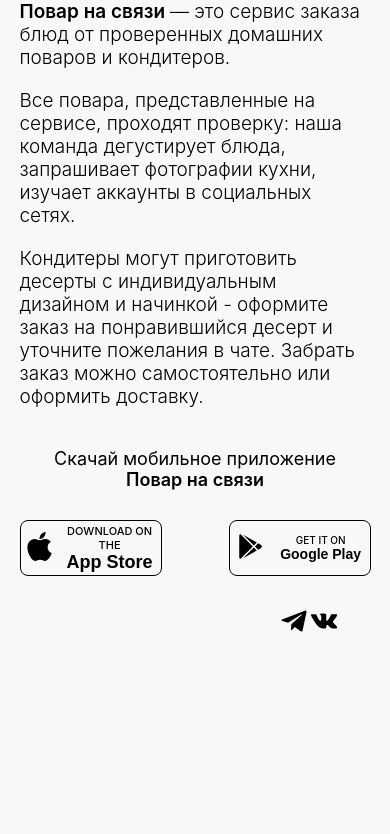
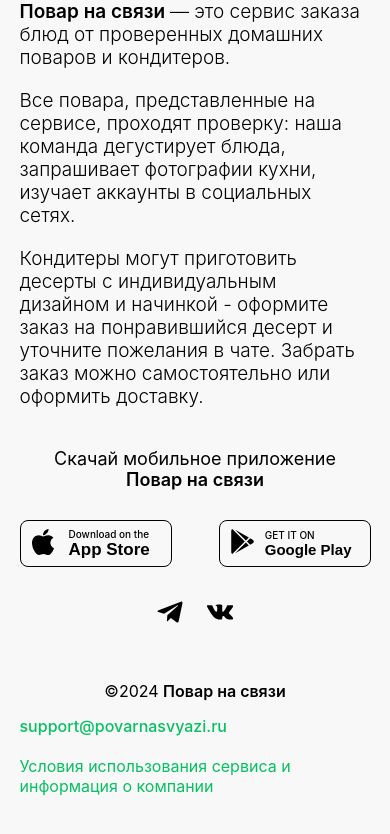
Before and after one commit to abbassiriyus/foods_nextjs, a Next.js app: page /footer in a window 390 px wide. Shown: the top 834 px of the page. Built offline with nearby package versions, Linux system fonts and the light colour scheme.

Commit message:
qqqqqqqqqq
qqqqqqqqqqqqq

```diff
--- a/src/pages/componet/card.js
+++ b/src/pages/componet/card.js
@@ -1,5 +1,5 @@
 import React, { useEffect, useRef } from 'react'
-import s from "../styles/card.module.css"
+// import s from "../styles/card.module.css"
 import { PiStarFill } from "react-icons/pi";
 import { RiMessage2Line } from "react-icons/ri";
 export default function card() {
--- a/src/pages/footer.js
+++ b/src/pages/footer.js
@@ -3,8 +3,7 @@ import f from "../styles/Footer.module.css";
 import { BiLogoTelegram } from "react-icons/bi";
 import { IoLogoVk } from "react-icons/io";
 import { FaApple } from "react-icons/fa";
-import { FaGooglePlay } from "react-icons/fa";
-
+import { FaGooglePlay } from "react-icons/fa6";
 export default function footer() {
 return (
 <div>
@@ -23,7 +22,7 @@ return (
 <FaApple className={f.apple}/>
 </div>
 <div className={f.ap_soz}>
-<p className={f.ap_p1}>DOWNLOAD ON THE</p>
+<p className={f.ap_p1}>Download on the</p>
 <p className={f.ap_p2}>App Store</p>
 </div>
 </div>
@@ -39,9 +38,18 @@ return (
 </div>
 </div>
 <div className={f.prilojenie}>
-<BiLogoTelegram className={f.f_i} />
+<div><BiLogoTelegram className={f.f_i} /></div>
 <IoLogoVk className={f.f_i} />
 </div>
+</div>
+</div>
+<div className={f.footer2}>
+<div className={f.f2_p}>
+<p className={f.f2_ps}>©2024 <span className={f.p_spani}>Повар на связи</span></p>
+</div>
+<div className={f.f2_a}>
+<a className={f.a_href1} href="#">support@povarnasvyazi.ru</a> <br /> <br />
+<a className={f.a_href2} href="#">Условия использования сервиса и информация о компании</a>
 </div>
 </div>
 </div>
--- a/src/pages/glavnstr.js
+++ b/src/pages/glavnstr.js
@@ -7,6 +7,7 @@ import { IoCloseOutline } from "react-icons/io5";
 import Card from "./componet/card";
 import img1 from "../images/woman.png"
 import Image from "next/image";
+import Footer from "../pages/Footer.js"
 export default function glavnstr() {
 var [data, setData] = useState([
 {
@@ -377,7 +378,7 @@ alt=""
 
 
 
-
+<Footer/>
 
 
 
--- a/src/styles/Footer.module.css
+++ b/src/styles/Footer.module.css
@@ -71,10 +71,10 @@ font-size: 33px;
 }
 .ap_soz{
 width: 80%;
-text-align: center;
+text-align: left;
 }
 .ap_p1{
-font-size: 11px;
+font-size: 12px;
 font-weight: 500;
 }
 .ap_p2{
@@ -109,7 +109,7 @@ font-size: 28px;
 }
 .gp_soz{
 width: 74%;
-text-align: center;
+text-align: left;
 }
 .gp_p1{
 font-size: 11px;
@@ -125,6 +125,7 @@ font-style: normal;
 width: max-content;
 margin-left: 74%;
 margin-top: 30px;
+display: flex;
 }
 .f_i{
 font-size: 30px;
@@ -225,6 +226,22 @@ margin-top: 40px;
 width: 90%;
 margin: auto;
 }
+.pol{
+width: 100%;
+margin: auto;
+font-size: 20px;
+text-align: center;
+}
+.prilojenie{
+width: 100%;
+margin: auto;
+margin-top: 30px;
+margin-left: 0%;
+display: flex;
+text-align: center;
+justify-content: center;
+gap: 20px;
+}
 }
 @media(max-width:670px){
 .f_img{
@@ -288,9 +305,17 @@ margin-top: 40px;
 
 }
 @media(max-width:390px){
+.reklama{
+width: 100%;
+display: flex;
+justify-content: space-between;
+align-items: center;
+margin: auto;
+margin-top: 30px;
+}
 .app_store{
-width: 140px;
-height: 54px;
+width: 150px;
+height: 45px;
 display: flex;
 justify-content: space-between;
 align-items: center;
@@ -299,9 +324,26 @@ border-radius: 8px;
 transition: .3s;
 cursor: pointer;
 }
+.apple{
+font-size: 30px;
+}
+.ap_soz{
+width: 68%;
+text-align: left;
+}
+.ap_p1{
+font-size: 10px;
+font-weight: 500;
+}
+.ap_p2{
+font-size: 17px;
+font-weight: 700;
+font-family: "PT Sans", sans-serif;
+font-style: normal;
+}
 .google_play{
-width: 140px;
-height: 54px;
+width: 150px;
+height: 45px;
 display: flex;
 justify-content: space-between;
 align-items: center;
@@ -315,7 +357,7 @@ font-size: 10px;
 font-weight: 500;
 }
 .gp_p2{
-font-size: 14px;
+font-size: 15px;
 font-weight: 700;
 font-family: "PT Sans", sans-serif;
 font-style: normal;
@@ -324,3 +366,140 @@ font-style: normal;
 font-size: 25px;
 }
 }
+@media(max-width:350px){
+.app_store{
+width: 140px;
+height: 42px;
+display: flex;
+justify-content: space-between;
+align-items: center;
+border: 1px solid black;
+border-radius: 8px;
+transition: .3s;
+cursor: pointer;
+}
+.apple{
+font-size: 28px;
+}
+.ap_soz{
+width: 68%;
+text-align: left;
+}
+.ap_p1{
+font-size: 10px;
+font-weight: 500;
+}
+.ap_p2{
+font-size: 15.6px;
+font-weight: 700;
+font-family: "PT Sans", sans-serif;
+font-style: normal;
+}
+.google_play{
+width: 140px;
+height: 42px;
+display: flex;
+justify-content: space-between;
+align-items: center;
+border: 1px solid black;
+border-radius: 8px;
+transition: .3s;
+cursor: pointer;
+}
+.google{
+font-size: 23px;
+}
+.gp_soz{
+width: 68%;
+text-align: left;
+}
+.gp_p1{
+font-size: 10px;
+font-weight: 500;
+}
+.gp_p2{
+font-size: 15px;
+font-weight: 700;
+font-family: "PT Sans", sans-serif;
+font-style: normal;
+}
+}
+
+.footer2{
+width: 1450px;
+display: flex;
+align-items: center;
+margin: auto;
+gap: 50px;
+margin-top: 50px;
+margin-bottom: 50px;
+}
+.f2_p{
+position: relative;
+top: 8px;
+}
+.p_spani{
+font-weight: 600;
+}
+.a_href1{
+text-decoration: none;
+color: #06c160;
+font-weight: 500;
+}
+
+.a_href2{
+text-decoration: none;
+color: #06c160;
+}
+@media(max-width:1510px){
+.footer2{
+width: 90%;
+display: flex;
+align-items: center;
+margin: auto;
+gap: 50px;
+margin-top: 50px;
+}
+}
+@media(max-width:935px){
+.footer2{
+width: 90%;
+display: block !important;
+margin: auto;
+gap: 0px;
+margin-top: 50px;
+}
+.f2_p{
+width: 100%;
+margin: auto;
+text-align: center;
+position: relative;
+top: 0px;
+}
+.f2_a{
+width: 60%;
+margin: auto;
+margin-top: 15px;
+}
+}
+@media(max-width:670px){
+.f2_a{
+width: 70%;
+margin: auto;
+margin-top: 15px;
+}
+}
+@media(max-width:498px){
+.f2_a{
+width: 90%;
+margin: auto;
+margin-top: 15px;
+}
+}
+@media(max-width:438px){
+.f2_a{
+width: 100%;
+margin: auto;
+margin-top: 15px;
+}
+}
```
